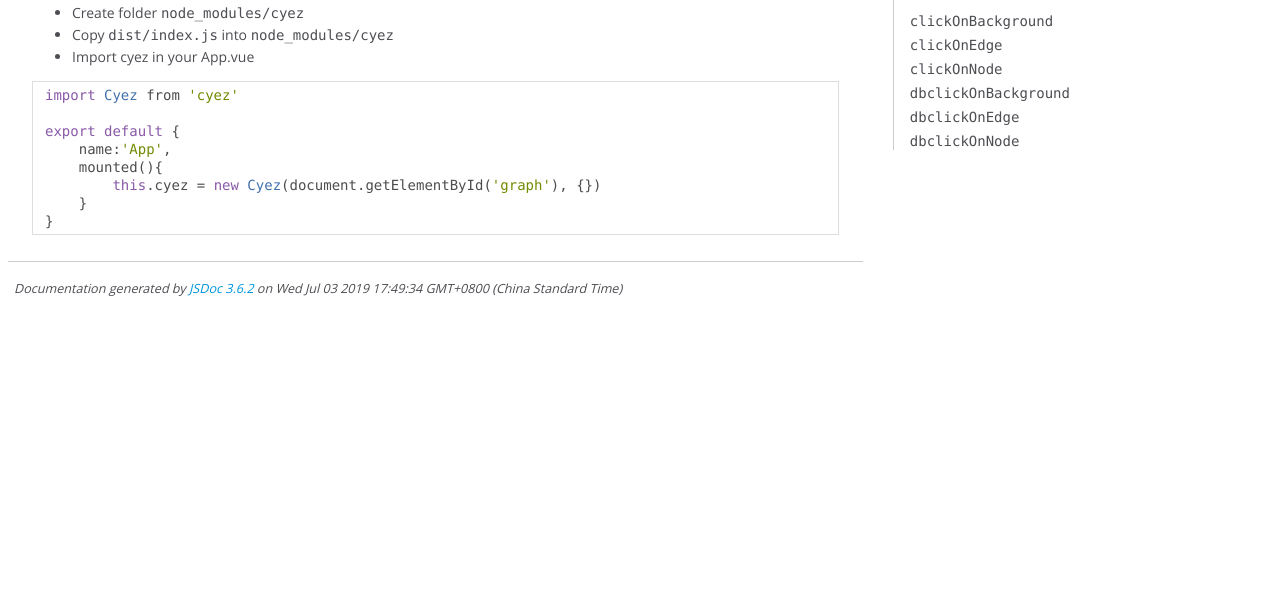
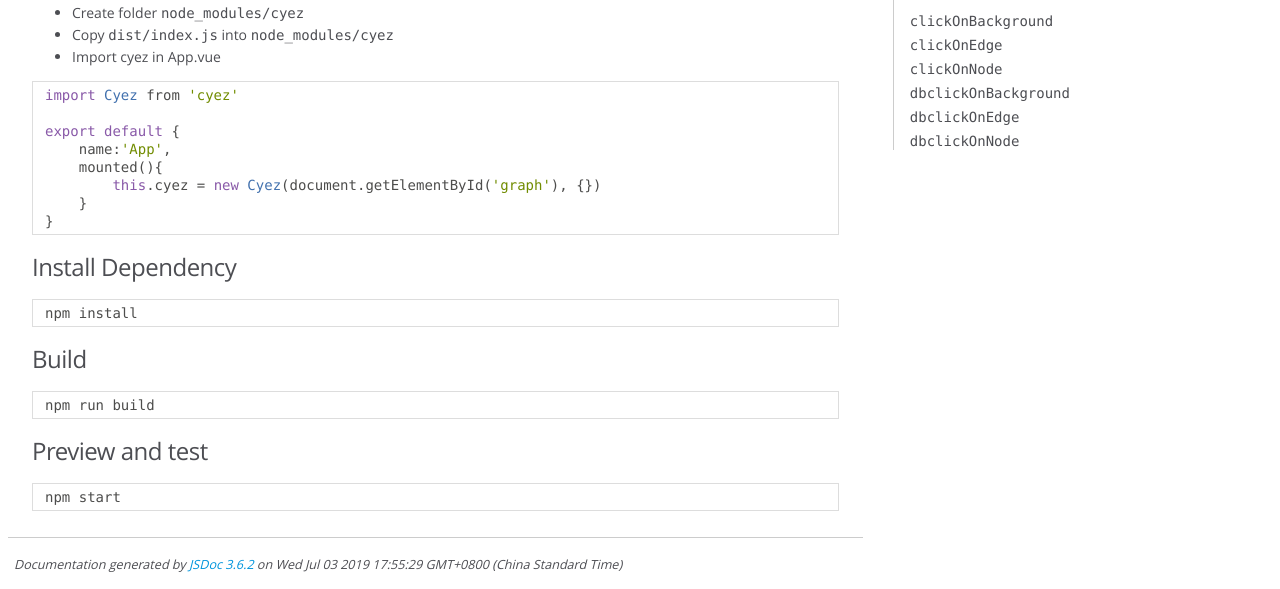
Before and after one commit to lsvih/cyez, a website: page doc/index.html in a window 1280 px wide. Shown: the part 285-874 px from the top of the page. Before the commit the page ends 800 px from the top, so only its background shows below. Drawn offline with Linux system fonts and the light colour scheme.

Commit message:
Update README

```diff
--- a/doc/index.html
+++ b/doc/index.html
@@ -48,7 +48,7 @@
 <ul>
 <li>Create folder <code>node_modules/cyez</code></li>
 <li>Copy <code>dist/index.js</code> into <code>node_modules/cyez</code></li>
-<li>Import cyez in your App.vue</li>
+<li>Import cyez in App.vue</li>
 </ul>
 <pre class="prettyprint source lang-js"><code>import Cyez from 'cyez'
 
@@ -58,6 +58,15 @@ export default {
         this.cyez = new Cyez(document.getElementById('graph'), {})
     }
 }
+</code></pre>
+<h3>Install Dependency</h3>
+<pre class="prettyprint source lang-bash"><code>npm install
+</code></pre>
+<h3>Build</h3>
+<pre class="prettyprint source lang-bash"><code>npm run build
+</code></pre>
+<h3>Preview and test</h3>
+<pre class="prettyprint source lang-bash"><code>npm start
 </code></pre></article>
     </section>
 
@@ -75,7 +84,7 @@ export default {
 <br class="clear">
 
 <footer>
-    Documentation generated by <a href="https://github.com/jsdoc/jsdoc">JSDoc 3.6.2</a> on Wed Jul 03 2019 17:49:34 GMT+0800 (China Standard Time)
+    Documentation generated by <a href="https://github.com/jsdoc/jsdoc">JSDoc 3.6.2</a> on Wed Jul 03 2019 17:55:29 GMT+0800 (China Standard Time)
 </footer>
 
 <script> prettyPrint(); </script>
```
Also changed, not shown: doc/Cyez.html (+1 -1 lines), doc/Cyez_event.html (+1 -1 lines), doc/cyez.js.html (+1 -1 lines), doc/global.html (+1 -1 lines), README.md.
